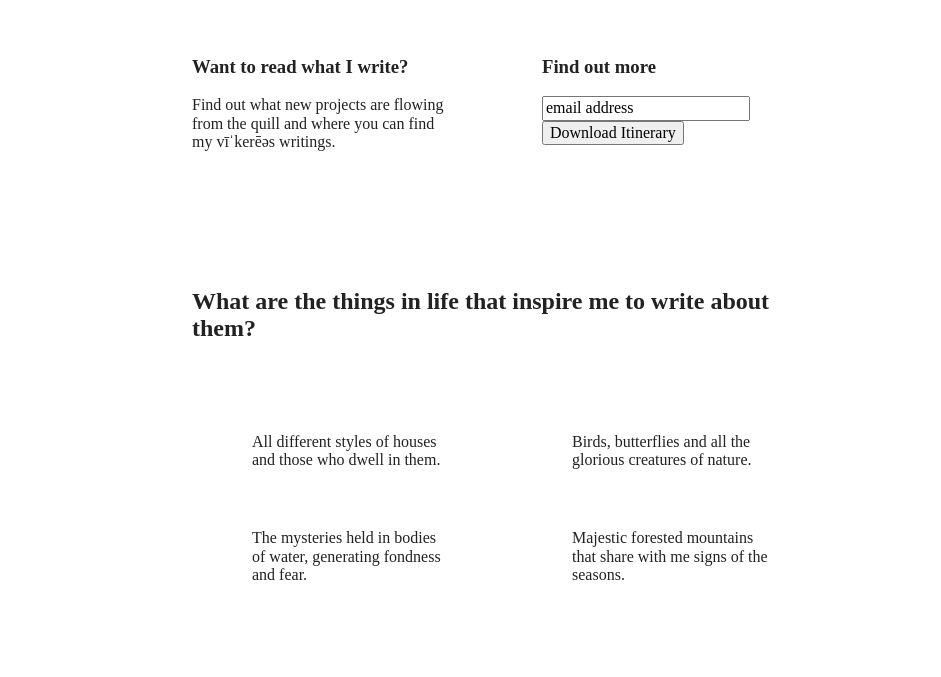
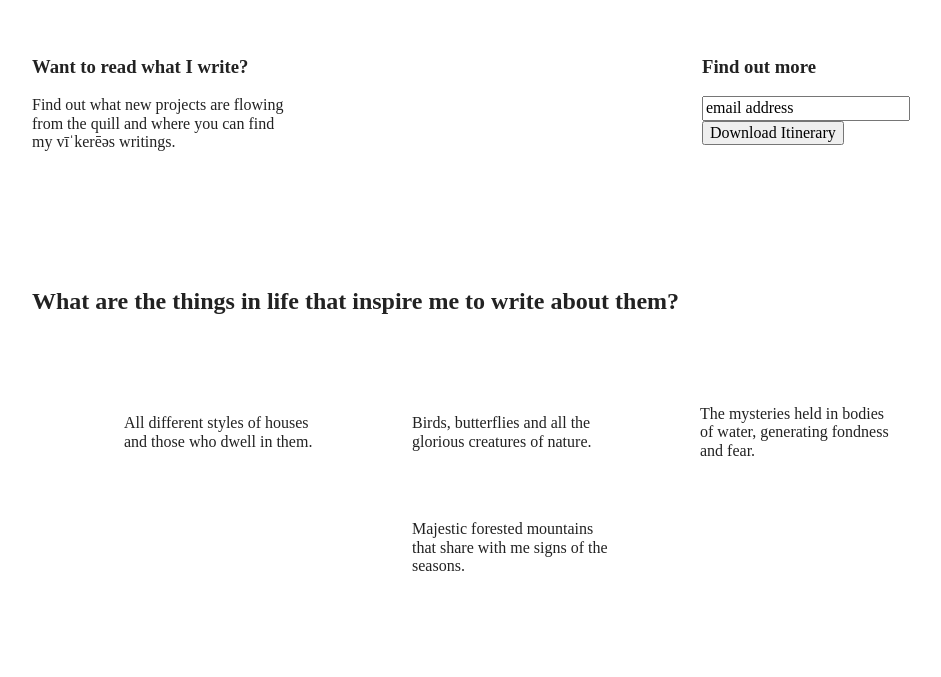
Before and after one commit to Po-H/vikerious, a website built with Parcel: page index.html in a window 1280 px wide. Shown: the part 583-1260 px from the top of the page, without its empty margins (128-1069 px from the left). Built offline with nearby package versions, Linux system fonts and the light colour scheme.

Commit message:
Wrote initial code for desktop.

```diff
--- a/css/main.css
+++ b/css/main.css
@@ -544,9 +544,36 @@ aside h3 {
 
 @media only screen and (min-width: 1200px) {
   /*Desktop styles here*/
+   	/* General styles */
+  		.content-wrapper {
+       		max-width: 960px;
+      }
 
+      .houses {
+        flex-basis: 30%;
       }
-}
+      .birds {
+        flex-basis: 30%;
+      }
+      .shore {
+        flex-basis: 30%;
+      }
+      .mountains {
+        flex-basis: 30%;
+      }
+ 	}
+/* ==========================================================================
+    About Page
+  =========================================================================== */
+
+
+
+/* ==========================================================================
+    Faq Page
+  =========================================================================== */
+
+
+
 
 
 /* ==========================================================================
```
